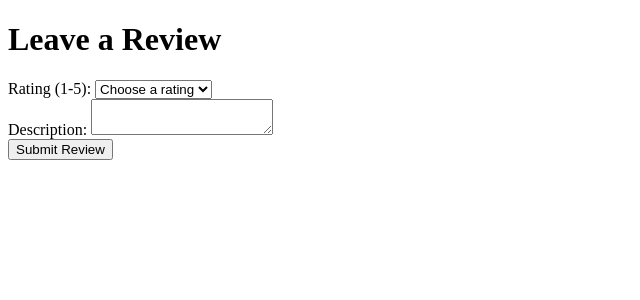
After one commit to tbarcus11/EatEase, a Flask app: page /leave_review/1 in a window 1280 px wide. The commit adds this page. Shown: the top 300 px of the page, without its empty margins (0-640 px from the left). Run offline with Flask 3, Linux system fonts and the light colour scheme; a user stored in the database is signed in.

Commit message:
new functionality Co-authored-by: EdgarMC22 <EdgarMC22@users.noreply.github.com>

```diff
--- a/app.py
+++ b/app.py
@@ -1,4 +1,4 @@
-from flask import Flask, render_template, request, redirect, url_for, session# type: ignore
+from flask import Flask, render_template, request, redirect, url_for, session, flash# type: ignore
 import sqlite3
 
 app = Flask(__name__)
@@ -9,9 +9,6 @@ def get_db_connection():
     conn = sqlite3.connect('eatease.db')
     conn.row_factory = sqlite3.Row
     return conn
-
-
-
 
 
 
@@ -127,21 +124,78 @@ def owner_dashboard():
 
 
 
-
+#done
 @app.route('/edit_menu/<int:rest_id>', methods=['GET', 'POST'])
 def edit_menu(rest_id):
     if request.method == 'POST':
-        # Handle form submission for updating menu items
-        pass
+        # Determine action type from form data
+        action = request.form.get('action')
+
+        # Connect to the database
+        conn = get_db_connection()
+        cur = conn.cursor()
+
+
+        # Handling based on action type
+        if action == 'add':
+            item_name = request.form['item_name']
+            item_price = request.form['item_price']
+            cur.execute('INSERT INTO menu_items (name, price, rest_id) VALUES (?, ?, ?)', (item_name, float(item_price), rest_id))
+
+        elif action == 'edit':
+            item_name = request.form['item_name']
+            item_price = request.form['item_price']
+            # Assuming there is a unique identifier to locate the item
+            item_id = request.form['menu_item_id']
+            cur.execute('UPDATE menu_items SET name = ?, price = ? WHERE menu_item_id = ? AND rest_id = ?', (item_name, float(item_price), item_id, rest_id))
+
+        elif action == 'delete':
+            print("in delete action")
+            menu_item_id = request.form['menu_item_id']
+            print("MENU ITEM ID:", menu_item_id)
+            cur.execute('DELETE FROM menu_items WHERE menu_item_id = ?', (menu_item_id,))
+
+        # Commit changes and close connection
+        conn.commit()
+        conn.close()
+
+        # Redirect to the same page to see changes
+        return redirect(url_for('edit_menu', rest_id=rest_id))
     elif request.method == 'GET':
         conn = get_db_connection()
         cur = conn.cursor()
-        cur.execute('SELECT name, price FROM menu_items WHERE rest_id = ?', (rest_id,))
+        cur.execute('SELECT name, price, menu_item_id FROM menu_items WHERE rest_id = ?', (rest_id,))
         menu_items = cur.fetchall()
         conn.close()
         return render_template('edit_menu.html', menu_items=[dict(item) for item in menu_items], rest_id=rest_id)
 
 
+@app.route('/leave_review/<int:rest_id>', methods=['GET', 'POST'])
+def leave_review(rest_id):
+    if 'logged_in' not in session:
+        flash("Log in first")
+        return redirect(url_for('login'))
+
+    if request.method == 'POST':
+        rating = request.form['rating']
+        description = request.form['description']
+
+        if not rating or not description:
+            flash("All fields are required.")
+            return render_template('leave_review.html', rest_id=rest_id)
+
+        user_id = session['user_id']
+        conn = get_db_connection()
+        cur = conn.cursor()
+        cur.execute('INSERT INTO reviews (user_id, rest_id, rating, description) VALUES (?, ?, ?, ?)',
+                    (user_id, rest_id, rating, description))
+        conn.commit()
+        conn.close()
+        flash('Your review has been successfully submitted.')
+        return redirect(url_for('restaurant_details', rest_id=rest_id))
+    else:
+        return render_template('leave_review.html', rest_id=rest_id)
+
 
 if __name__ == '__main__':
     app.run(debug=True)
--- a/templates/land.html
+++ b/templates/land.html
@@ -51,7 +51,7 @@
             {% if session.get('logged_in') %}
                 {% if session.get('user_role') == 1 %}
                     <a href="/order/{{ restaurant.rest_id }}" class="btn">Order</a>
-                    <a href="/review/{{ restaurant.rest_id }}" class="btn">Leave Review</a>
+                    <a href="/leave_review/{{ restaurant.rest_id }}" class="btn">Leave Review</a>
                 {% elif session.get('user_role') == 2 %}
                     <a href="/manage/{{ restaurant.rest_id }}" class="btn">Manage Menu</a>
                 {% endif %}
--- /dev/null
+++ b/templates/leave_review.html
@@ -0,0 +1,27 @@
+<!DOCTYPE html>
+<html lang="en">
+<head>
+    <meta charset="UTF-8">
+    <meta name="viewport" content="width=device-width, initial-scale=1.0">
+    <title>Leave Review - EatEase</title>
+</head>
+<body>
+    <h1>Leave a Review</h1>
+    <form action="/leave_review/{{ rest_id }}" method="post">
+        <label for="rating">Rating (1-5):</label>
+        <select name="rating" id="rating" required>
+            <option value="">Choose a rating</option>
+            <option value="1">1 - Poor</option>
+            <option value="2">2 - Fair</option>
+            <option value="3">3 - Good</option>
+            <option value="4">4 - Very Good</option>
+            <option value="5">5 - Excellent</option>
+        </select>
+        <br>
+        <label for="description">Description:</label>
+        <textarea name="description" id="description" required></textarea>
+        <br>
+        <button type="submit">Submit Review</button>
+    </form>
+</body>
+</html>
```
Also changed, not shown: init_db.py (+13 -2 lines), planned_functionality.txt (added, +13 -0 lines), templates/edit_menu.html (+14 -1 lines), eatease.db.
